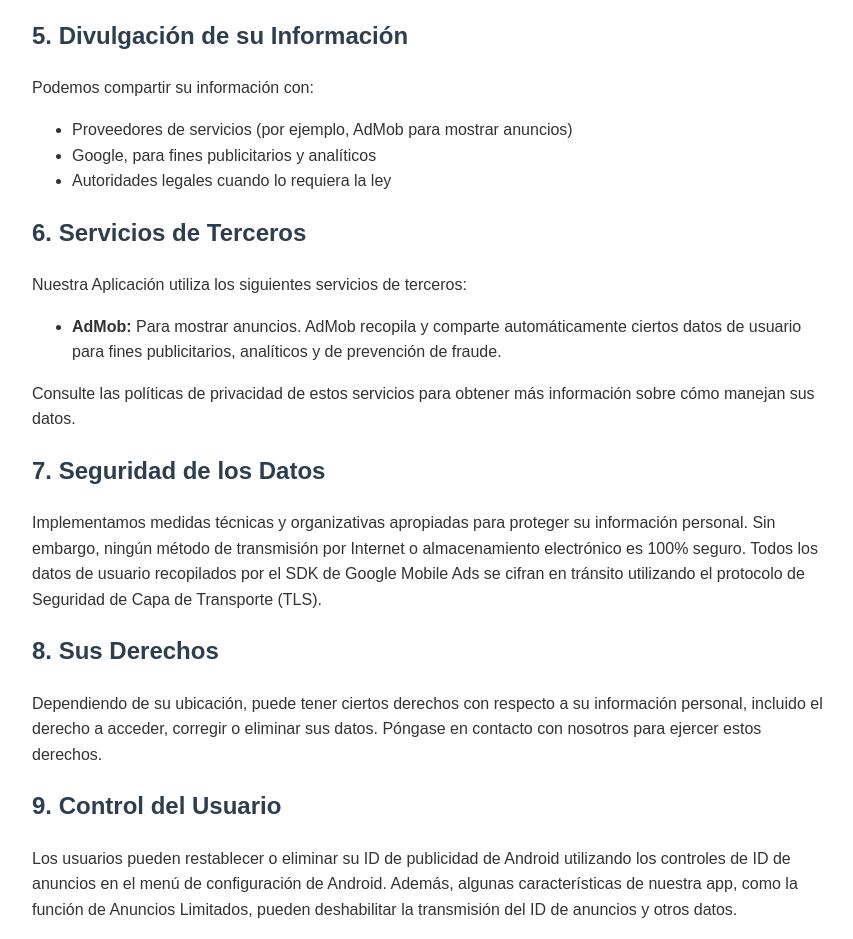
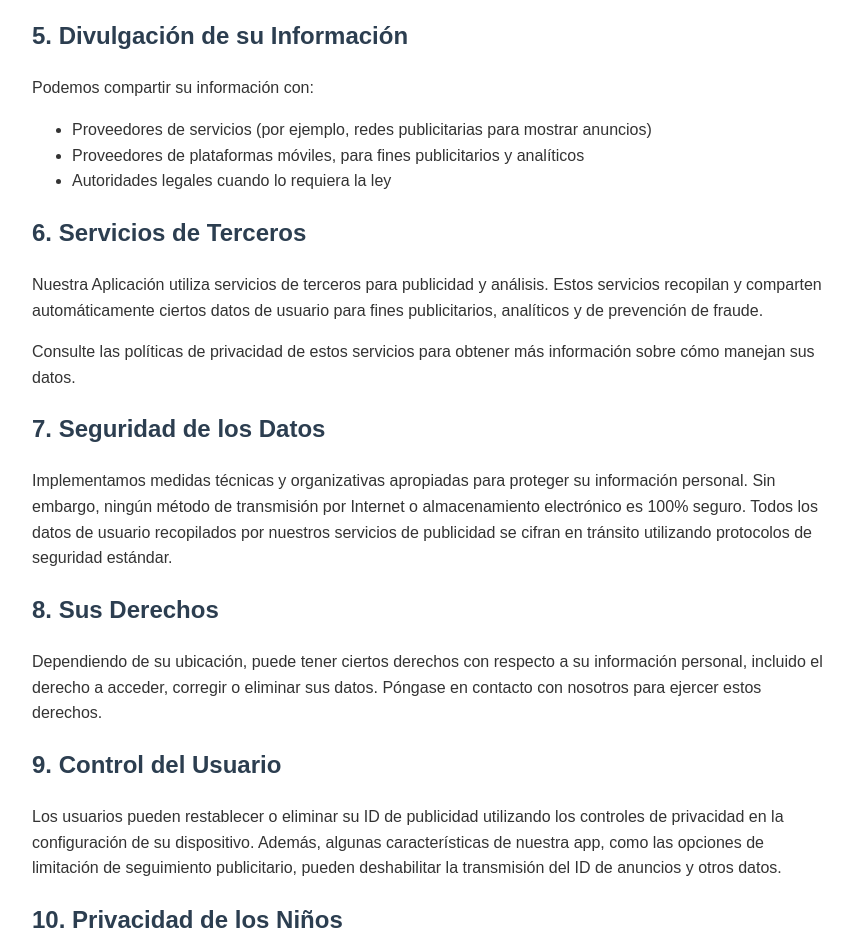
Before and after one commit to wallaalerts/wallaalertsprivacy, a plain HTML site: page privacy_estrenosplataformasstreaming.html in a window 1280 px wide. Shown: the part 1092-2031 px from the top of the page, without its empty margins (208-1061 px from the left). Drawn offline with Linux system fonts and the light colour scheme.

Commit message:
Update privacy_estrenosplataformasstreaming.html

```diff
--- a/privacy_estrenosplataformasstreaming.html
+++ b/privacy_estrenosplataformasstreaming.html
@@ -31,14 +31,14 @@
         <li><strong>Datos de Uso:</strong> Información sobre cómo utiliza la Aplicación, incluyendo qué películas y series ve y sus preferencias</li>
         <li><strong>Dirección IP:</strong> Puede ser utilizada para estimar la ubicación general del dispositivo</li>
         <li><strong>Interacciones del Usuario:</strong> Interacciones dentro de la aplicación, como toques, visualización de contenido, y visualización de anuncios</li>
-        <li><strong>Identificadores:</strong> ID de publicidad de Android, ID de conjunto de apps, y otros identificadores relacionados con cuentas en el dispositivo</li>
+        <li><strong>Identificadores:</strong> Identificadores de publicidad del dispositivo y otros identificadores relacionados con cuentas en el dispositivo</li>
     </ul>
 
     <h2>3. Cómo Recopilamos la Información</h2>
     <p>Recopilamos información de las siguientes maneras:</p>
     <ul>
         <li>Automáticamente mientras navega por la Aplicación (datos de uso)</li>
-        <li>De servicios de terceros (AdMob para mostrar anuncios)</li>
+        <li>De servicios de terceros (redes publicitarias para mostrar anuncios)</li>
     </ul>
 
     <h2>4. Cómo Utilizamos su Información</h2>
@@ -54,26 +54,23 @@
     <h2>5. Divulgación de su Información</h2>
     <p>Podemos compartir su información con:</p>
     <ul>
-        <li>Proveedores de servicios (por ejemplo, AdMob para mostrar anuncios)</li>
-        <li>Google, para fines publicitarios y analíticos</li>
+        <li>Proveedores de servicios (por ejemplo, redes publicitarias para mostrar anuncios)</li>
+        <li>Proveedores de plataformas móviles, para fines publicitarios y analíticos</li>
         <li>Autoridades legales cuando lo requiera la ley</li>
     </ul>
 
     <h2>6. Servicios de Terceros</h2>
-    <p>Nuestra Aplicación utiliza los siguientes servicios de terceros:</p>
-    <ul>
-        <li><strong>AdMob:</strong> Para mostrar anuncios. AdMob recopila y comparte automáticamente ciertos datos de usuario para fines publicitarios, analíticos y de prevención de fraude.</li>
-    </ul>
+    <p>Nuestra Aplicación utiliza servicios de terceros para publicidad y análisis. Estos servicios recopilan y comparten automáticamente ciertos datos de usuario para fines publicitarios, analíticos y de prevención de fraude.</p>
     <p>Consulte las políticas de privacidad de estos servicios para obtener más información sobre cómo manejan sus datos.</p>
 
     <h2>7. Seguridad de los Datos</h2>
-    <p>Implementamos medidas técnicas y organizativas apropiadas para proteger su información personal. Sin embargo, ningún método de transmisión por Internet o almacenamiento electrónico es 100% seguro. Todos los datos de usuario recopilados por el SDK de Google Mobile Ads se cifran en tránsito utilizando el protocolo de Seguridad de Capa de Transporte (TLS).</p>
+    <p>Implementamos medidas técnicas y organizativas apropiadas para proteger su información personal. Sin embargo, ningún método de transmisión por Internet o almacenamiento electrónico es 100% seguro. Todos los datos de usuario recopilados por nuestros servicios de publicidad se cifran en tránsito utilizando protocolos de seguridad estándar.</p>
 
     <h2>8. Sus Derechos</h2>
     <p>Dependiendo de su ubicación, puede tener ciertos derechos con respecto a su información personal, incluido el derecho a acceder, corregir o eliminar sus datos. Póngase en contacto con nosotros para ejercer estos derechos.</p>
 
     <h2>9. Control del Usuario</h2>
-    <p>Los usuarios pueden restablecer o eliminar su ID de publicidad de Android utilizando los controles de ID de anuncios en el menú de configuración de Android. Además, algunas características de nuestra app, como la función de Anuncios Limitados, pueden deshabilitar la transmisión del ID de anuncios y otros datos.</p>
+    <p>Los usuarios pueden restablecer o eliminar su ID de publicidad utilizando los controles de privacidad en la configuración de su dispositivo. Además, algunas características de nuestra app, como las opciones de limitación de seguimiento publicitario, pueden deshabilitar la transmisión del ID de anuncios y otros datos.</p>
 
     <h2>10. Privacidad de los Niños</h2>
     <p>Nuestra Aplicación no está destinada a niños menores de 13 años. No recopilamos conscientemente información personal de niños menores de 13 años.</p>
@@ -85,8 +82,8 @@
     <p>Si tiene alguna pregunta sobre esta Política de Privacidad, póngase en contacto con nosotros en:</p>
     <p>Correo electrónico: <a href="mailto:estrenosplataformasstreaming@gmail.com">estrenosplataformasstreaming@gmail.com</a></p>
 
-    <h2>13. Cumplimiento con la Tienda de Aplicaciones</h2>
-    <p>Nuestra Aplicación está disponible en Google Play Store. Al descargar y utilizar la Aplicación, también acepta los Términos de Servicio y la Política de Privacidad de Google. Cumplimos con los requisitos de divulgación de datos de Google Play y proporcionamos información precisa sobre nuestras prácticas de recopilación, uso y seguridad de datos en la sección de seguridad de datos de nuestra lista en la tienda.</p>
+    <h2>13. Cumplimiento con las Tiendas de Aplicaciones</h2>
+    <p>Nuestra Aplicación está disponible en las tiendas de aplicaciones oficiales. Al descargar y utilizar la Aplicación, también acepta los Términos de Servicio y la Política de Privacidad de la tienda de aplicaciones correspondiente. Cumplimos con los requisitos de divulgación de datos de las tiendas de aplicaciones y proporcionamos información precisa sobre nuestras prácticas de recopilación, uso y seguridad de datos en la sección de seguridad de datos de nuestra lista en las tiendas.</p>
 
     <h2>14. Cumplimiento con el RGPD</h2>
     <p>Para los usuarios en la Unión Europea (UE) y el Espacio Económico Europeo (EEE), cumplimos con el Reglamento General de Protección de Datos (RGPD). Esto significa que:</p>
```
